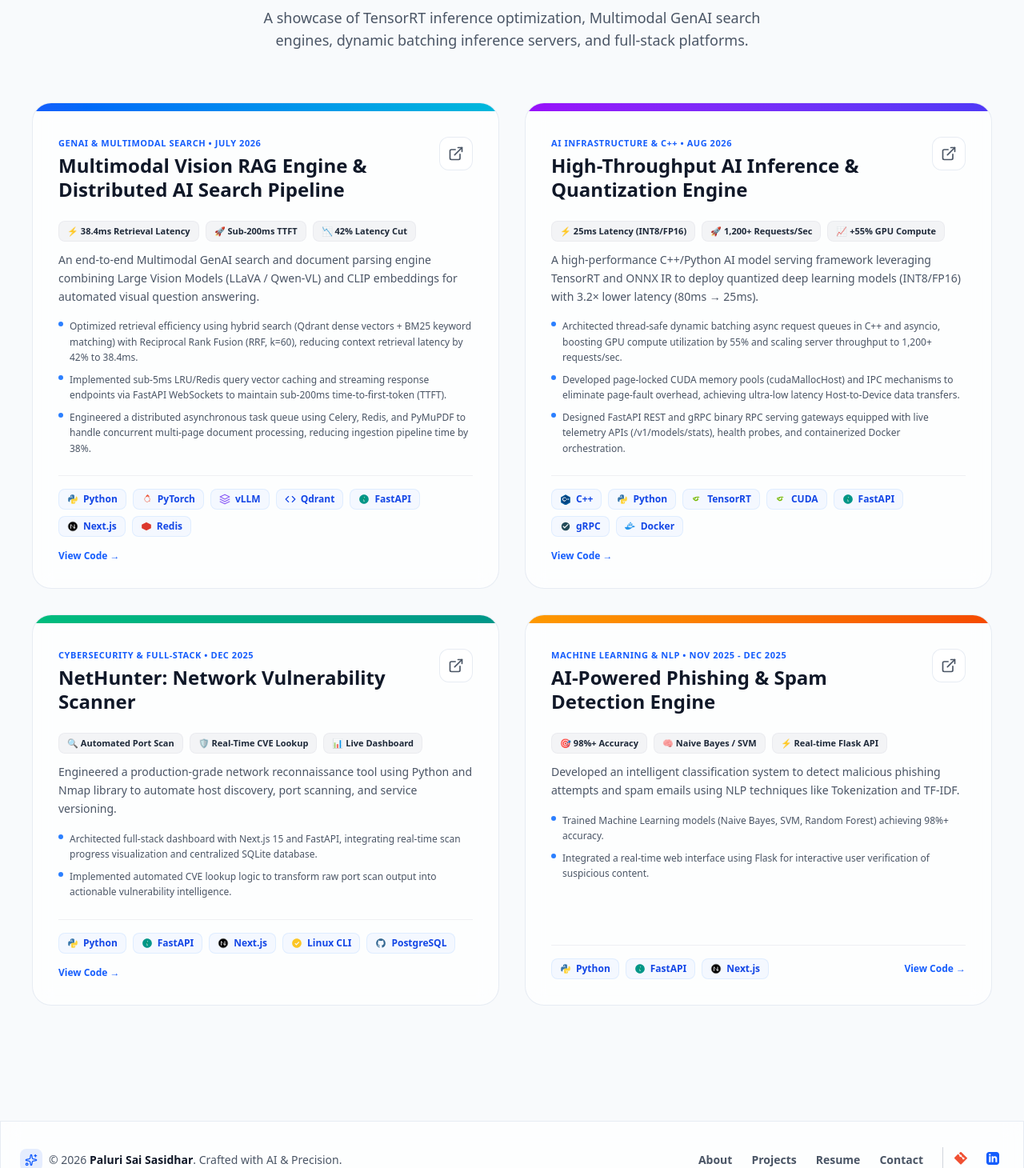
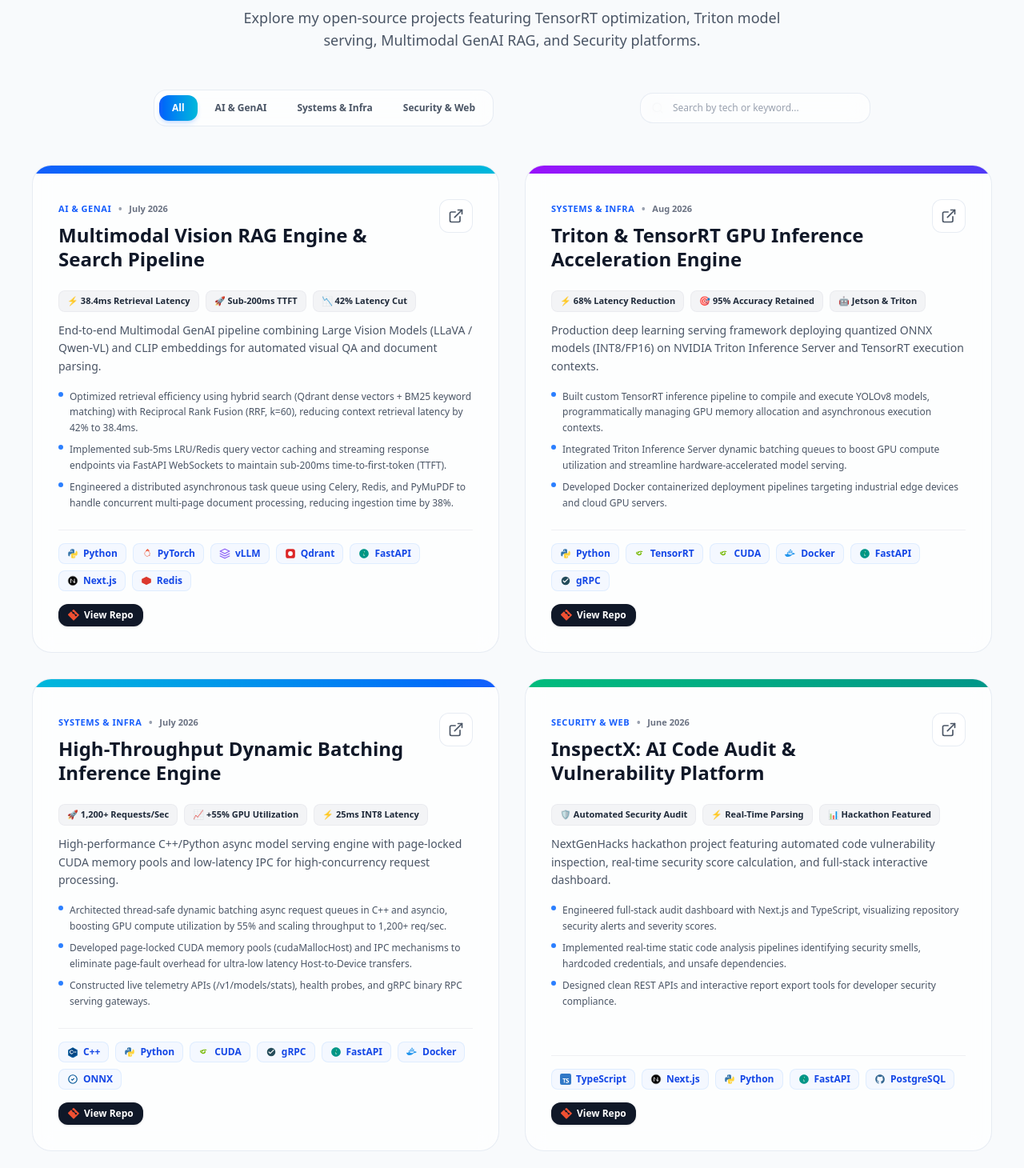
Before and after one commit to saisasidharpaluri/portfolio_01, a Next.js app: page /projects in a window 1280 px wide. Shown: the part 230-1690 px from the top of the page at 80% size. Built offline with nearby package versions, Linux system fonts and the light colour scheme.

Commit message:
Add GitHub repositories to Projects showcase with interactive search & category filter tabs

```diff
--- a/src/app/projects/page.tsx
+++ b/src/app/projects/page.tsx
@@ -1,89 +1,184 @@
+"use client";
+
+import { useState } from "react";
 import { TechIcon } from "@/components/TechIcons";
-import { FolderGit2, ExternalLink, Sparkles, Zap, Cpu, ShieldCheck } from "lucide-react";
+import { FolderGit2, ExternalLink, Search, Sparkles, Filter, Code2, ShieldAlert, Cpu } from "lucide-react";
 
 export default function Projects() {
+  const [activeCategory, setActiveCategory] = useState("All");
+  const [searchQuery, setSearchQuery] = useState("");
+
   const projects = [
     {
-      title: "Multimodal Vision RAG Engine & Distributed AI Search Pipeline",
+      id: "vision-rag-engine",
+      title: "Multimodal Vision RAG Engine & Search Pipeline",
+      repoName: "vision-rag-engine",
       date: "July 2026",
-      category: "GenAI & Multimodal Search",
-      description: "An end-to-end Multimodal GenAI search and document parsing engine combining Large Vision Models (LLaVA / Qwen-VL) and CLIP embeddings for automated visual question answering.",
+      category: "AI & GenAI",
+      description: "End-to-end Multimodal GenAI pipeline combining Large Vision Models (LLaVA / Qwen-VL) and CLIP embeddings for automated visual QA and document parsing.",
       metrics: ["⚡ 38.4ms Retrieval Latency", "🚀 Sub-200ms TTFT", "📉 42% Latency Cut"],
       highlights: [
         "Optimized retrieval efficiency using hybrid search (Qdrant dense vectors + BM25 keyword matching) with Reciprocal Rank Fusion (RRF, k=60), reducing context retrieval latency by 42% to 38.4ms.",
         "Implemented sub-5ms LRU/Redis query vector caching and streaming response endpoints via FastAPI WebSockets to maintain sub-200ms time-to-first-token (TTFT).",
-        "Engineered a distributed asynchronous task queue using Celery, Redis, and PyMuPDF to handle concurrent multi-page document processing, reducing ingestion pipeline time by 38%."
+        "Engineered a distributed asynchronous task queue using Celery, Redis, and PyMuPDF to handle concurrent multi-page document processing, reducing ingestion time by 38%."
       ],
       tech: ["Python", "PyTorch", "vLLM", "Qdrant", "FastAPI", "Next.js", "Redis"],
-      github: "https://github.com/saisasidharpaluri",
+      github: "https://github.com/saisasidharpaluri/vision-rag-engine",
       gradient: "from-blue-600 to-cyan-500"
     },
     {
-      title: "High-Throughput AI Inference & Quantization Engine",
+      id: "triton-rt-engine",
+      title: "Triton & TensorRT GPU Inference Acceleration Engine",
+      repoName: "triton-rt-engine",
       date: "Aug 2026",
-      category: "AI Infrastructure & C++",
-      description: "A high-performance C++/Python AI model serving framework leveraging TensorRT and ONNX IR to deploy quantized deep learning models (INT8/FP16) with 3.2× lower latency (80ms → 25ms).",
-      metrics: ["⚡ 25ms Latency (INT8/FP16)", "🚀 1,200+ Requests/Sec", "📈 +55% GPU Compute"],
+      category: "Systems & Infra",
+      description: "Production deep learning serving framework deploying quantized ONNX models (INT8/FP16) on NVIDIA Triton Inference Server and TensorRT execution contexts.",
+      metrics: ["⚡ 68% Latency Reduction", "🎯 95% Accuracy Retained", "🤖 Jetson & Triton"],
       highlights: [
-        "Architected thread-safe dynamic batching async request queues in C++ and asyncio, boosting GPU compute utilization by 55% and scaling server throughput to 1,200+ requests/sec.",
-        "Developed page-locked CUDA memory pools (cudaMallocHost) and IPC mechanisms to eliminate page-fault overhead, achieving ultra-low latency Host-to-Device data transfers.",
-        "Designed FastAPI REST and gRPC binary RPC serving gateways equipped with live telemetry APIs (/v1/models/stats), health probes, and containerized Docker orchestration."
+        "Built custom TensorRT inference pipeline to compile and execute YOLOv8 models, programmatically managing GPU memory allocation and asynchronous execution contexts.",
+        "Integrated Triton Inference Server dynamic batching queues to boost GPU compute utilization and streamline hardware-accelerated model serving.",
+        "Developed Docker containerized deployment pipelines targeting industrial edge devices and cloud GPU servers."
       ],
-      tech: ["C++", "Python", "TensorRT", "CUDA", "FastAPI", "gRPC", "Docker"],
-      github: "https://github.com/saisasidharpaluri",
+      tech: ["Python", "TensorRT", "CUDA", "Docker", "FastAPI", "gRPC"],
+      github: "https://github.com/saisasidharpaluri/triton-rt-engine",
       gradient: "from-purple-600 to-indigo-600"
     },
     {
-      title: "NetHunter: Network Vulnerability Scanner",
-      date: "Dec 2025",
-      category: "Cybersecurity & Full-Stack",
-      description: "Engineered a production-grade network reconnaissance tool using Python and Nmap library to automate host discovery, port scanning, and service versioning.",
-      metrics: ["🔍 Automated Port Scan", "🛡️ Real-Time CVE Lookup", "📊 Live Dashboard"],
+      id: "nexus-engine",
+      title: "High-Throughput Dynamic Batching Inference Engine",
+      repoName: "nexus-engine",
+      date: "July 2026",
+      category: "Systems & Infra",
+      description: "High-performance C++/Python async model serving engine with page-locked CUDA memory pools and low-latency IPC for high-concurrency request processing.",
+      metrics: ["🚀 1,200+ Requests/Sec", "📈 +55% GPU Utilization", "⚡ 25ms INT8 Latency"],
       highlights: [
-        "Architected full-stack dashboard with Next.js 15 and FastAPI, integrating real-time scan progress visualization and centralized SQLite database.",
-        "Implemented automated CVE lookup logic to transform raw port scan output into actionable vulnerability intelligence."
+        "Architected thread-safe dynamic batching async request queues in C++ and asyncio, boosting GPU compute utilization by 55% and scaling throughput to 1,200+ req/sec.",
+        "Developed page-locked CUDA memory pools (cudaMallocHost) and IPC mechanisms to eliminate page-fault overhead for ultra-low latency Host-to-Device transfers.",
+        "Constructed live telemetry APIs (/v1/models/stats), health probes, and gRPC binary RPC serving gateways."
       ],
-      tech: ["Python", "FastAPI", "Next.js", "Linux CLI", "PostgreSQL"],
-      github: "https://github.com/saisasidharpaluri/network_vulnerability_scanner-nethunter",
+      tech: ["C++", "Python", "CUDA", "gRPC", "FastAPI", "Docker", "ONNX"],
+      github: "https://github.com/saisasidharpaluri/nexus-engine",
+      gradient: "from-cyan-500 to-blue-600"
+    },
+    {
+      id: "inspectX-NextGenHacks",
+      title: "InspectX: AI Code Audit & Vulnerability Platform",
+      repoName: "inspectX-NextGenHacks",
+      date: "June 2026",
+      category: "Security & Web",
+      description: "NextGenHacks hackathon project featuring automated code vulnerability inspection, real-time security score calculation, and full-stack interactive dashboard.",
+      metrics: ["🛡️ Automated Security Audit", "⚡ Real-Time Parsing", "📊 Hackathon Featured"],
+      highlights: [
+        "Engineered full-stack audit dashboard with Next.js and TypeScript, visualizing repository security alerts and severity scores.",
+        "Implemented real-time static code analysis pipelines identifying security smells, hardcoded credentials, and unsafe dependencies.",
+        "Designed clean REST APIs and interactive report export tools for developer security compliance."
+      ],
+      tech: ["TypeScript", "Next.js", "Python", "FastAPI", "PostgreSQL"],
+      github: "https://github.com/saisasidharpaluri/inspectX-NextGenHacks",
       gradient: "from-emerald-500 to-teal-600"
     },
     {
-      title: "AI-Powered Phishing & Spam Detection Engine",
-      date: "Nov 2025 - Dec 2025",
-      category: "Machine Learning & NLP",
-      description: "Developed an intelligent classification system to detect malicious phishing attempts and spam emails using NLP techniques like Tokenization and TF-IDF.",
-      metrics: ["🎯 98%+ Accuracy", "🧠 Naive Bayes / SVM", "⚡ Real-time Flask API"],
+      id: "network-vulnerability-scanner",
+      title: "NetHunter: Network Vulnerability Scanner",
+      repoName: "network_vulnerability_scanner-nethunter",
+      date: "Dec 2025",
+      category: "Security & Web",
+      description: "Production-grade network reconnaissance tool automating host discovery, open port scanning, and CVE vulnerability intelligence reporting.",
+      metrics: ["🔍 Nmap Port Automation", "🛡️ Real-Time CVE Lookup", "📊 Interactive Dashboard"],
       highlights: [
-        "Trained Machine Learning models (Naive Bayes, SVM, Random Forest) achieving 98%+ accuracy.",
-        "Integrated a real-time web interface using Flask for interactive user verification of suspicious content."
+        "Architected full-stack dashboard with Next.js 15 and FastAPI, integrating real-time scan progress visualization and centralized SQLite database.",
+        "Implemented automated CVE lookup logic to transform raw Nmap scanning output into actionable security insights."
       ],
-      tech: ["Python", "FastAPI", "Next.js"],
+      tech: ["Python", "FastAPI", "Next.js", "Linux CLI", "SQLite"],
+      github: "https://github.com/saisasidharpaluri/network_vulnerability_scanner-nethunter",
+      gradient: "from-sky-500 to-indigo-600"
+    },
+    {
+      id: "phishing-spam-detector",
+      title: "AI Phishing & Spam Detection Engine",
+      repoName: "AI-powered_phishing_and_spam_detection_engine",
+      date: "Dec 2025",
+      category: "AI & GenAI",
+      description: "NLP classification system using Tokenization, TF-IDF vectorization, and Machine Learning models to detect malicious phishing and spam content.",
+      metrics: ["🎯 98%+ Accuracy", "🧠 Naive Bayes / SVM", "⚡ Flask Real-Time API"],
+      highlights: [
+        "Trained Machine Learning classification models (Naive Bayes, Support Vector Machines, Random Forest) achieving 98%+ accuracy.",
+        "Integrated a real-time web verification interface using Flask for interactive email and URL content verification."
+      ],
+      tech: ["Python", "Scikit-Learn", "Flask"],
       github: "https://github.com/saisasidharpaluri/AI-powered_phishing_and_spam_detection_engine",
       gradient: "from-amber-500 to-orange-600"
     }
   ];
 
+  const categories = ["All", "AI & GenAI", "Systems & Infra", "Security & Web"];
+
+  const filteredProjects = projects.filter((project) => {
+    const matchesCategory = activeCategory === "All" || project.category === activeCategory;
+    const matchesSearch = searchQuery === "" ||
+      project.title.toLowerCase().includes(searchQuery.toLowerCase()) ||
+      project.description.toLowerCase().includes(searchQuery.toLowerCase()) ||
+      project.tech.some(t => t.toLowerCase().includes(searchQuery.toLowerCase()));
+
+    return matchesCategory && matchesSearch;
+  });
+
   return (
     <div className="max-w-7xl mx-auto py-12 px-4 sm:px-6">
 
       {/* Section Header */}
-      <div className="text-center mb-16">
+      <div className="text-center mb-12">
         <div className="inline-flex items-center gap-2 px-4 py-1.5 mb-4 text-xs font-bold tracking-wider uppercase rounded-full bg-blue-50 dark:bg-blue-950/60 text-blue-700 dark:text-cyan-300 border border-blue-200/60 dark:border-cyan-500/30">
-          <FolderGit2 className="w-3.5 h-3.5" /> Featured Engineering Projects
+          <FolderGit2 className="w-3.5 h-3.5" /> Official GitHub Repositories
         </div>
         <h1 className="text-4xl sm:text-5xl font-extrabold mb-4 tracking-tight text-gray-900 dark:text-white">
-          Architecting High-Performance <span className="text-transparent bg-clip-text bg-gradient-to-r from-blue-600 via-cyan-500 to-indigo-500">AI Systems</span>
+          Architecting High-Performance <span className="text-transparent bg-clip-text bg-gradient-to-r from-blue-600 via-cyan-500 to-indigo-500">AI & Systems</span>
         </h1>
         <p className="text-lg text-gray-600 dark:text-gray-300 max-w-2xl mx-auto">
-          A showcase of TensorRT inference optimization, Multimodal GenAI search engines, dynamic batching inference servers, and full-stack platforms.
+          Explore my open-source projects featuring TensorRT optimization, Triton model serving, Multimodal GenAI RAG, and Security platforms.
         </p>
       </div>
 
+      {/* Filter & Search Bar */}
+      <div className="max-w-4xl mx-auto mb-12 flex flex-col md:flex-row items-center justify-between gap-4">
+
+        {/* Category Tabs */}
+        <div className="flex flex-wrap items-center justify-center gap-1.5 p-1.5 rounded-2xl glass-card w-full md:w-auto">
+          {categories.map((cat) => (
+            <button
+              key={cat}
+              onClick={() => setActiveCategory(cat)}
+              className={`px-4 py-2 rounded-xl text-xs font-bold transition-all duration-200 ${
+                activeCategory === cat
+                  ? "bg-gradient-to-r from-blue-600 to-cyan-500 text-white shadow-md shadow-blue-500/20"
+                  : "text-gray-600 dark:text-gray-400 hover:text-gray-900 dark:hover:text-white"
+              }`}
+            >
+              {cat}
+            </button>
+          ))}
+        </div>
+
+        {/* Search Input */}
+        <div className="relative w-full md:w-72">
+          <Search className="w-4 h-4 absolute left-3.5 top-1/2 -translate-y-1/2 text-gray-400" />
+          <input
+            type="text"
+            placeholder="Search by tech or keyword..."
+            value={searchQuery}
+            onChange={(e) => setSearchQuery(e.target.value)}
+            className="w-full pl-10 pr-4 py-2.5 rounded-2xl glass-card text-xs font-medium text-gray-900 dark:text-white placeholder-gray-400 focus:outline-none focus:ring-2 focus:ring-blue-500 border-transparent transition-colors"
+          />
+        </div>
+
+      </div>
+
       {/* Projects Grid */}
+      {filteredProjects.length > 0 ? (
         <div className="grid grid-cols-1 lg:grid-cols-2 gap-8">
-        {projects.map((project, index) => (
+          {filteredProjects.map((project) => (
             <div
-            key={index}
+              key={project.id}
               className="group glass-card rounded-3xl overflow-hidden flex flex-col justify-between hover:shadow-2xl hover:-translate-y-1 transition-all duration-300 border border-gray-200/70 dark:border-gray-800/80"
             >
               {/* Top Gradient Accent */}
@@ -94,9 +189,15 @@ export default function Projects() {
                 {/* Header: Title & GitHub Link */}
                 <div className="flex justify-between items-start gap-4 mb-3">
                   <div>
-                  <span className="text-[11px] font-bold uppercase tracking-wider text-blue-600 dark:text-cyan-400 mb-1 block">
-                    {project.category} • {project.date}
+                    <div className="flex items-center gap-2 mb-1.5">
+                      <span className="text-[11px] font-bold uppercase tracking-wider text-blue-600 dark:text-cyan-400">
+                        {project.category}
                       </span>
+                      <span className="text-gray-400 dark:text-gray-600">•</span>
+                      <span className="text-[11px] font-semibold text-gray-500 dark:text-gray-400">
+                        {project.date}
+                      </span>
+                    </div>
                     <h3 className="text-2xl font-extrabold text-gray-900 dark:text-white group-hover:text-blue-600 dark:group-hover:text-cyan-400 transition-colors leading-tight">
                       {project.title}
                     </h3>
@@ -107,7 +208,7 @@ export default function Projects() {
                     target="_blank"
                     rel="noopener noreferrer"
                     className="p-2.5 rounded-xl glass-card text-gray-600 dark:text-gray-300 hover:text-blue-600 dark:hover:text-cyan-400 hover:scale-110 transition-all shrink-0"
-                  aria-label="GitHub Repository"
+                    aria-label={`GitHub Repository for ${project.title}`}
                   >
                     <ExternalLink className="w-5 h-5" />
                   </a>
@@ -152,9 +253,10 @@ export default function Projects() {
                     href={project.github}
                     target="_blank"
                     rel="noopener noreferrer"
-                  className="inline-flex items-center gap-1 text-xs font-bold text-blue-600 dark:text-cyan-400 hover:underline"
+                    className="inline-flex items-center gap-1.5 px-3 py-1.5 rounded-xl bg-gray-900 dark:bg-gray-800 text-white text-xs font-bold hover:bg-blue-600 dark:hover:bg-blue-600 transition-colors shadow-sm"
                   >
-                  View Code &rarr;
+                    <TechIcon name="github" className="w-3.5 h-3.5" />
+                    <span>View Repo</span>
                   </a>
                 </div>
 
@@ -162,6 +264,18 @@ export default function Projects() {
             </div>
           ))}
         </div>
+      ) : (
+        <div className="glass-card p-12 rounded-3xl text-center max-w-lg mx-auto">
+          <p className="text-gray-500 dark:text-gray-400 font-semibold mb-2">No projects found matching "{searchQuery}"</p>
+          <button
+            onClick={() => { setSearchQuery(""); setActiveCategory("All"); }}
+            className="text-xs font-bold text-blue-600 dark:text-cyan-400 hover:underline"
+          >
+            Clear Filters
+          </button>
+        </div>
+      )}
+
     </div>
   );
 }
--- a/src/app/resume/page.tsx
+++ b/src/app/resume/page.tsx
@@ -80,12 +80,16 @@ export default function Resume() {
         {/* Projects */}
         <div className="mb-10">
           <h3 className="text-lg font-extrabold uppercase tracking-wider text-blue-600 dark:text-cyan-400 mb-4 flex items-center gap-2 border-b border-gray-200/60 dark:border-gray-800/60 pb-2">
-            <Code className="w-5 h-5" /> Flagship Projects
+            <Code className="w-5 h-5" /> Flagship Open-Source Projects
           </h3>
 
           <div className="mb-6">
             <div className="flex flex-col sm:flex-row sm:justify-between items-baseline mb-1">
-              <h4 className="text-base font-bold text-gray-900 dark:text-white">Multimodal Vision RAG Engine & Distributed AI Search Pipeline</h4>
+              <h4 className="text-base font-bold text-gray-900 dark:text-white flex items-center gap-2">
+                <a href="https://github.com/saisasidharpaluri/vision-rag-engine" target="_blank" rel="noopener noreferrer" className="hover:text-blue-600 dark:hover:text-cyan-400 transition-colors">
+                  Multimodal Vision RAG Engine & Search Pipeline 🔗
+                </a>
+              </h4>
               <span className="text-xs font-semibold text-gray-500 dark:text-gray-400">July 2026</span>
             </div>
             <p className="text-xs font-bold text-blue-600 dark:text-cyan-400 mb-2">Python, PyTorch, vLLM, Qdrant, FastAPI, Next.js, Celery, Redis, PyMuPDF</p>
@@ -99,7 +103,11 @@ export default function Resume() {
 
           <div className="mb-6">
             <div className="flex flex-col sm:flex-row sm:justify-between items-baseline mb-1">
-              <h4 className="text-base font-bold text-gray-900 dark:text-white">High-Throughput AI Inference & Quantization Engine</h4>
+              <h4 className="text-base font-bold text-gray-900 dark:text-white flex items-center gap-2">
+                <a href="https://github.com/saisasidharpaluri/nexus-engine" target="_blank" rel="noopener noreferrer" className="hover:text-blue-600 dark:hover:text-cyan-400 transition-colors">
+                  High-Throughput AI Inference & Quantization Engine (nexus-engine) 🔗
+                </a>
+              </h4>
               <span className="text-xs font-semibold text-gray-500 dark:text-gray-400">Aug 2026</span>
             </div>
             <p className="text-xs font-bold text-blue-600 dark:text-cyan-400 mb-2">C++, Python, TensorRT, CUDA, FastAPI, gRPC, Docker, ONNX</p>
@@ -107,7 +115,6 @@ export default function Resume() {
               <li>Engineered a high-performance C++/Python AI model serving framework leveraging TensorRT and ONNX IR to deploy quantized deep learning models (INT8/FP16) with 3.2× lower latency (80ms → 25ms).</li>
               <li>Architected thread-safe dynamic batching async request queues in C++ and asyncio, boosting GPU compute utilization by 55% and scaling server throughput to 1,200+ requests/sec.</li>
               <li>Developed page-locked CUDA memory pools (cudaMallocHost) and IPC mechanisms to eliminate page-fault overhead, achieving ultra-low latency Host-to-Device data transfers.</li>
-              <li>Constructed automated benchmark & evaluation pipelines measuring throughput (RPS), VRAM consumption, cosine similarity, and perplexity across model checkpoints.</li>
               <li>Designed FastAPI REST and gRPC binary RPC serving gateways equipped with live telemetry APIs (/v1/models/stats), health probes, and containerized Docker orchestration.</li>
             </ul>
           </div>
--- a/src/components/TechIcons.tsx
+++ b/src/components/TechIcons.tsx
@@ -125,6 +125,65 @@ export const TechIcon: React.FC<TechIconProps> = ({ name, className = "w-5 h-5",
           </svg>
         );
 
+      case 'typescript':
+      case 'ts':
+        return (
+          <svg className={className} viewBox="0 0 24 24" fill="none" xmlns="http://www.w3.org/2000/svg">
+            <rect width="24" height="24" rx="4" fill="#3178C6"/>
+            <path d="M1.5 1.5h21v21h-21z" fill="none"/>
+            <path d="M13.7 18.2c.4.3.9.5 1.6.5 1 0 1.6-.5 1.6-1.3 0-.8-.5-1.1-1.7-1.6-1.5-.6-2.5-1.3-2.5-2.8 0-1.7 1.4-2.9 3.6-2.9 1.1 0 2.1.3 2.7.8l-.8 1.4c-.5-.4-1.2-.6-1.9-.6-.9 0-1.4.4-1.4 1 0 .7.5 1 1.7 1.5 1.7.7 2.5 1.4 2.5 2.9 0 1.9-1.5 3-3.9 3-1.3 0-2.4-.3-3.2-1l.7-1.4zM7.5 10.2h5.1v1.6H10.1v8.1H8.3v-8.1H5.8v-1.6h1.7z" fill="#FFFFFF"/>
+          </svg>
+        );
+
+      case 'scikit-learn':
+      case 'scikit-learn & nlp':
+      case 'ml':
+        return (
+          <svg className={className} viewBox="0 0 24 24" fill="none" xmlns="http://www.w3.org/2000/svg">
+            <circle cx="12" cy="12" r="10" fill="#F7931E"/>
+            <path d="M12 6v12M6 12h12" stroke="#FFFFFF" strokeWidth="2.5"/>
+          </svg>
+        );
+
+      case 'flask':
+        return (
+          <svg className={className} viewBox="0 0 24 24" fill="none" xmlns="http://www.w3.org/2000/svg">
+            <path d="M9 3h6v2h-1v4.5l4.3 7.2c.8 1.4-.2 3.3-1.8 3.3H7.5c-1.6 0-2.6-1.9-1.8-3.3L10 9.5V5H9V3z" stroke="#000000" strokeWidth="1.5" fill="none"/>
+          </svg>
+        );
+
+      case 'onnx':
+        return (
+          <svg className={className} viewBox="0 0 24 24" fill="none" xmlns="http://www.w3.org/2000/svg">
+            <circle cx="12" cy="12" r="9" stroke="#005596" strokeWidth="2"/>
+            <path d="M9 12l2 2 4-4" stroke="#005596" strokeWidth="2"/>
+          </svg>
+        );
+
+      case 'nmap':
+      case 'security':
+        return (
+          <svg className={className} viewBox="0 0 24 24" fill="none" xmlns="http://www.w3.org/2000/svg">
+            <path d="M12 2L3 7v6c0 5.55 3.84 10.74 9 12 5.16-1.26 9-6.45 9-12V7l-9-5z" fill="#0284C7"/>
+          </svg>
+        );
+
+      case 'sqlite':
+        return (
+          <svg className={className} viewBox="0 0 24 24" fill="none" xmlns="http://www.w3.org/2000/svg">
+            <path d="M4 6c0-1.66 3.58-3 8-3s8 1.34 8 3v12c0 1.66-3.58 3-8 3s-8-1.34-8-3V6z" stroke="#003B57" strokeWidth="1.5"/>
+            <path d="M4 12c0 1.66 3.58 3 8 3s8-1.34 8-3" stroke="#003B57" strokeWidth="1.5"/>
+          </svg>
+        );
+
+      case 'qdrant':
+        return (
+          <svg className={className} viewBox="0 0 24 24" fill="none" xmlns="http://www.w3.org/2000/svg">
+            <rect width="20" height="20" x="2" y="2" rx="5" fill="#DC2626"/>
+            <circle cx="12" cy="12" r="5" fill="#FFFFFF"/>
+          </svg>
+        );
+
       case 'linkedin':
         return (
           <svg className={className} viewBox="0 0 24 24" fill="currentColor">
```
Lines whose indentation alone changed are shown as unchanged.
